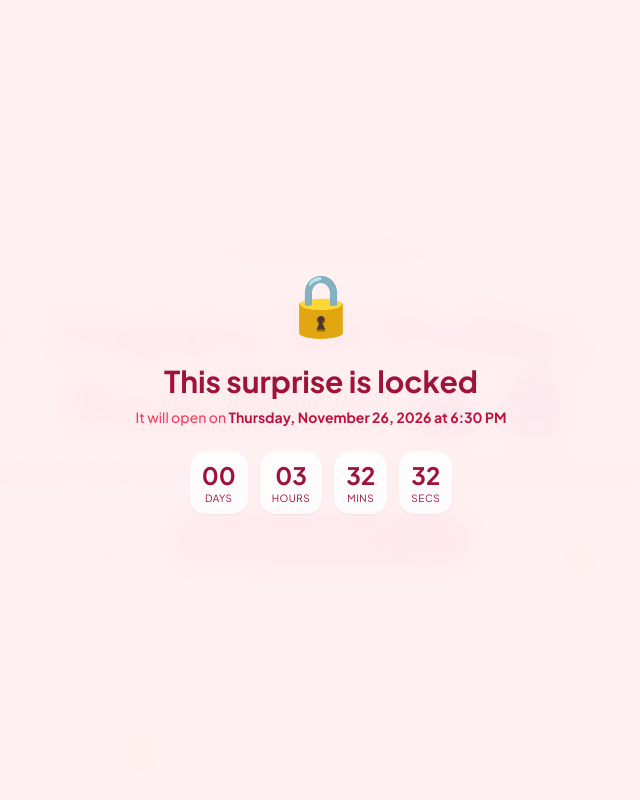
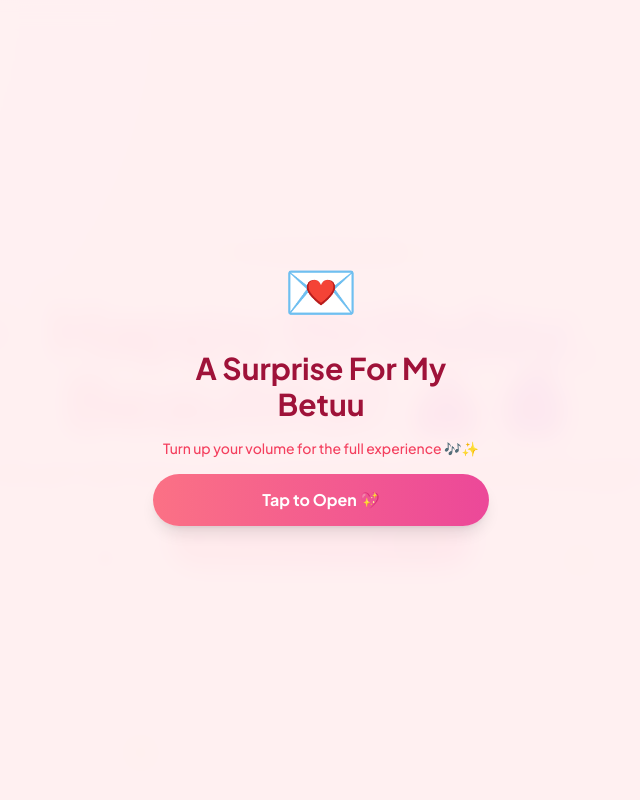
Before and after one commit to Patel-Vansh02/for-her, a plain HTML site: page index.html in a window 1280 px wide. Shown: the top 800 px of the page, without its empty margins (319-959 px from the left). Drawn offline with nearby package versions, Linux system fonts and the light colour scheme; no server answers.

Commit message:
Update index.html

```diff
--- a/index.html
+++ b/index.html
@@ -1,14 +1,15 @@
-<!This should work>
+
 <!DOCTYPE html>
 <html lang="en">
 <head>
   <meta charset="UTF-8">
   <meta name="viewport" content="width=device-width, initial-scale=1.0, viewport-fit=cover">
-  <title>Happy Birthday My Betuu! 💖✨
+
+  <title>Happy Birthday My Betuu! 💖✨</title>
+
   <meta property="og:title" content="A Surprise For You 🤍">
   <meta property="og:description" content="Tap to open your special link.">
   <meta property="og:image" content="">
-</title>
 
   <script src="https://cdn.tailwindcss.com"></script>
 
@@ -43,12 +44,8 @@
         transform: translateY(110vh) scale(0.6) rotate(0deg);
         opacity: 0;
       }
-      20% {
-        opacity: 0.7;
-      }
-      80% {
-        opacity: 0.7;
-      }
+      20% { opacity: 0.7; }
+      80% { opacity: 0.7; }
       100% {
         transform: translateY(-10vh) scale(1.1) rotate(360deg);
         opacity: 0;
@@ -66,8 +63,14 @@
     }
 
     @keyframes pulseGlow {
-      0%, 100% { transform: scale(1); filter: drop-shadow(0 0 12px rgba(244, 114, 182, 0.4)); }
-      50% { transform: scale(1.05); filter: drop-shadow(0 0 22px rgba(244, 114, 182, 0.7)); }
+      0%, 100% {
+        transform: scale(1);
+        filter: drop-shadow(0 0 12px rgba(244, 114, 182, 0.4));
+      }
+      50% {
+        transform: scale(1.05);
+        filter: drop-shadow(0 0 22px rgba(244, 114, 182, 0.7));
+      }
     }
 
     .pulse-glow {
@@ -84,36 +87,6 @@
 
 <body class="text-rose-950 relative selection:bg-rose-200 pt-[env(safe-area-inset-top)] pb-[env(safe-area-inset-bottom)] px-3 sm:px-0">
 
-  <div id="lockOverlay" class="fixed inset-0 z-[60] flex items-center justify-center bg-rose-50/95 backdrop-blur-md">
-    <div class="text-center px-6 max-w-md">
-      <div class="text-6xl animate-bounce">🔒</div>
-      <h2 class="mt-4 text-3xl font-extrabold text-rose-800">This surprise is locked</h2>
-      <p class="mt-2 text-rose-500 font-medium text-sm">
-        It will open on
-        <span id="unlockDateText" class="font-bold text-rose-700"></span>
-      </p>
-
-      <div id="countdown" class="mt-6 flex justify-center gap-3 text-center text-rose-800">
-        <div class="bg-white/80 rounded-2xl px-3 py-2 shadow-sm">
-          <div id="days" class="text-2xl font-bold">0</div>
-          <div class="text-[10px] uppercase tracking-wider">Days</div>
-        </div>
-        <div class="bg-white/80 rounded-2xl px-3 py-2 shadow-sm">
-          <div id="hours" class="text-2xl font-bold">0</div>
-          <div class="text-[10px] uppercase tracking-wider">Hours</div>
-        </div>
-        <div class="bg-white/80 rounded-2xl px-3 py-2 shadow-sm">
-          <div id="minutes" class="text-2xl font-bold">0</div>
-          <div class="text-[10px] uppercase tracking-wider">Mins</div>
-        </div>
-        <div class="bg-white/80 rounded-2xl px-3 py-2 shadow-sm">
-          <div id="seconds" class="text-2xl font-bold">0</div>
-          <div class="text-[10px] uppercase tracking-wider">Secs</div>
-        </div>
-      </div>
-    </div>
-  </div>
-
   <audio id="audio-photos" preload="metadata" loop>
     <source src="Dhun Laagi AETrim1792581107931.mp3" type="audio/mpeg">
   </audio>
@@ -122,7 +95,7 @@
     <source src="Jigardan_Gadhavi_Kavya_Limaye_-_RAMO_RE_-_Navratri_2025_(mp3.pm) AETrim1792581502781.mp3" type="audio/mpeg">
   </audio>
 
-  <div id="entryOverlay" class="fixed inset-0 z-50 flex flex-col items-center justify-center bg-rose-50/95 backdrop-blur-md transition-opacity duration-700 hidden">
+  <div id="entryOverlay" class="fixed inset-0 z-50 flex flex-col items-center justify-center bg-rose-50/95 backdrop-blur-md transition-opacity duration-700">
     <div class="text-center space-y-4 px-6 max-w-sm">
       <div class="text-6xl animate-bounce">💌</div>
       <h2 class="text-3xl font-extrabold text-rose-800">A Surprise For My Betuu</h2>
@@ -136,7 +109,9 @@
   <div id="heart-container" class="fixed inset-0 pointer-events-none overflow-hidden z-0"></div>
 
   <main class="relative z-10 max-w-4xl mx-auto px-4 py-8 sm:py-16 flex flex-col gap-16">
+
     <section id="sec-intro" class="text-center space-y-4 min-h-[85vh] flex flex-col justify-center items-center">
+
       <div class="inline-flex items-center gap-2 bg-rose-100/80 border border-rose-200/60 px-4 py-1.5 rounded-full text-rose-600 text-sm font-semibold tracking-wide shadow-sm animate-bounce">
         <span>✨ IT'S YOUR SPECIAL DAY! ✨</span>
       </div>
@@ -158,12 +133,14 @@
     </section>
 
     <section id="sec-photos" class="space-y-6 pt-10">
+
       <div class="text-center">
         <span class="text-rose-400 font-bold uppercase tracking-wider text-xs">Our Little Moments</span>
         <h2 class="text-2xl sm:text-3xl font-bold text-rose-900">Captured in My Heart 📸🧸</h2>
       </div>
 
       <div class="grid grid-cols-1 sm:grid-cols-2 md:grid-cols-3 gap-8 pt-4">
+
         <div class="polaroid bg-white p-4 rounded-2xl relative rotate-0 sm:rotate-[-2deg]">
           <div class="tape w-24 h-6 absolute -top-3 left-1/2 -translate-x-1/2 rotate-1"></div>
           <div class="aspect-square w-full overflow-hidden rounded-xl bg-rose-50">
@@ -196,6 +173,7 @@
             <p class="text-xs text-rose-400 mt-0.5">Best adventures</p>
           </div>
         </div>
+
       </div>
     </section>
 
@@ -211,7 +189,9 @@
     </section>
 
     <section id="sec-letter" class="space-y-8 pt-10">
+
       <div class="bg-white/90 backdrop-blur-md rounded-3xl p-6 sm:p-10 shadow-xl border border-rose-100 space-y-6">
+
         <div class="flex items-center gap-3 border-b border-rose-100 pb-4">
           <div class="w-10 h-10 rounded-2xl bg-rose-100 flex items-center justify-center text-xl">💌</div>
           <div>
@@ -221,6 +201,7 @@
         </div>
 
         <div class="space-y-4 text-rose-800 leading-relaxed text-base sm:text-lg">
+
           <p>
             <span class="font-handwriting text-3xl text-rose-500 font-bold block mb-1">Dearest Hastii,</span>
             The first time I looked into your eyes after realizing I had a crush on you was pure nervousness, but also the sweetest, most wholesome moment. I felt like if I hugged you, I'd never want to let you go. I tried to talk to you in school so many times, but something always held me back from confessing. Even now that we're together, I still have that same crush on you, and I still fall for you all over again. 💕
@@ -229,6 +210,7 @@
           <p>
             I never imagined how far we would come in this relationship. We started as complete strangers, turned into best friends having random chats, and became everything to each other. I bet you didn't know that I used to note down every single detail you ever told me about yourself. I acted completely normal back then to hide my feelings, but that one confession changed my entire life. Thank you for choosing me, jaanu. 💞
           </p>
+
           <p>
             To the one who holds my entire heart, loving you is the easiest, sweetest thing I have ever known, and every single day feels like a quiet blessing simply because you exist in my world. You are my favorite thought when I wake up, my calmest peace at the end of a long day, and the reason my heart feels so full without even trying. Today, I just want you to feel how deeply, endlessly, and unconditionally you are adored—not just for the light you bring into my life, but for the rare, irreplaceable soul you are. May this new chapter wrap you in every ounce of warmth, tenderness, and magic your heart could ever wish for, and may I always be right beside you to hold your hand through all of it, jaanu. 💞
           </p>
@@ -249,6 +231,7 @@ To the one who holds my entire heart, loving you is the easiest, sweetest thing
           <p>
             My biggest dream is for us to keep growing like this and spend the rest of our lives together. I love you so much, more than words could ever describe. I hope this birthday is extra special and brings you endless happiness. HAPPY BIRTHDAY! 🫶🧿
           </p>
+
         </div>
 
         <div class="pt-4 flex justify-end">
@@ -257,10 +240,12 @@ To the one who holds my entire heart, loving you is the easiest, sweetest thing
             <p class="text-sm font-semibold text-rose-400 mt-1">Vanshuu❤️</p>
           </div>
         </div>
+
       </div>
 
       <div class="bg-white/80 backdrop-blur-sm p-6 sm:p-8 rounded-3xl border border-rose-100 shadow-md">
         <div class="flex flex-col sm:flex-row items-center gap-6">
+
           <div class="relative w-24 h-24 sm:w-28 sm:h-28 rounded-full bg-slate-900 border-4 border-rose-200 flex items-center justify-center shadow-lg group">
             <div class="w-10 h-10 rounded-full bg-pink-400 flex items-center justify-center text-white text-xs font-bold">
               ❤️
@@ -273,6 +258,7 @@ To the one who holds my entire heart, loving you is the easiest, sweetest thing
               <span class="px-2.5 py-0.5 rounded-full text-xs font-bold bg-pink-100 text-pink-600">Now Playing</span>
               <span class="text-xs text-rose-400">Track of our story</span>
             </div>
+
             <h3 class="text-lg font-bold text-rose-900">Ramo Re 🎶</h3>
 
             <p class="font-handwriting text-xl text-rose-600">
@@ -282,15 +268,18 @@ To the one who holds my entire heart, loving you is the easiest, sweetest thing
             <div class="w-full bg-rose-100 h-2 rounded-full overflow-hidden mt-3">
               <div class="bg-gradient-to-r from-rose-400 to-pink-500 h-full w-2/3 rounded-full"></div>
             </div>
+
             <div class="flex justify-between text-[11px] text-rose-400 pt-1 font-medium">
               <span>2:14</span>
               <span>Forever & Always ♾️</span>
             </div>
           </div>
+
         </div>
       </div>
 
       <div class="bg-gradient-to-br from-rose-50 to-pink-50 border border-rose-200 rounded-3xl p-6 sm:p-8 text-center space-y-6 shadow-sm">
+
         <div>
           <h3 class="text-2xl font-bold text-rose-900">A Surprise Birthday Wish 🎁</h3>
           <p class="text-sm text-rose-400 mt-1">Tap the present to open your surprise message!</p>
@@ -306,6 +295,7 @@ To the one who holds my entire heart, loving you is the easiest, sweetest thing
         <div id="surpriseCard" class="hidden bg-white p-6 rounded-2xl border border-pink-200 shadow-md max-w-lg mx-auto text-rose-800 space-y-4 transition-all duration-500">
           <div class="text-3xl">🎂🎈🥳</div>
           <h4 class="font-bold text-lg text-rose-900">A Message From My Heart 🎙️❤️</h4>
+
           <p class="text-sm leading-relaxed text-rose-700">
             May your year be filled with sweet adventures, cozy dates, endless laughter, and all your biggest dreams coming true! I promise to always be right by your side cheering for you. 💕✨
           </p>
@@ -319,6 +309,7 @@ To the one who holds my entire heart, loving you is the easiest, sweetest thing
             </audio>
           </div>
         </div>
+
       </div>
     </section>
 
@@ -330,64 +321,19 @@ To the one who holds my entire heart, loving you is the easiest, sweetest thing
         <span>💐</span>
         <span>🧸</span>
       </div>
+
       <p class="text-rose-500 font-semibold text-sm">
         Happy Birthday, Jaanuu! Love you to the moon and back 🌙✨
       </p>
+
       <p class="text-xs text-rose-300">
         Made with ❤️ specially for you
       </p>
     </footer>
+
   </main>
 
   <script>
-    const unlockAt = new Date("2026-11-27T00:00:00+05:30");
-
-    const lockOverlay = document.getElementById("lockOverlay");
-    const unlockDateText = document.getElementById("unlockDateText");
-    const daysEl = document.getElementById("days");
-    const hoursEl = document.getElementById("hours");
-    const minutesEl = document.getElementById("minutes");
-    const secondsEl = document.getElementById("seconds");
-
-    function setScrollLock(isLocked) {
-      document.body.style.overflow = isLocked ? "hidden" : "auto";
-      document.documentElement.style.overflow = isLocked ? "hidden" : "auto";
-    }
-
-    unlockDateText.textContent = unlockAt.toLocaleString([], {
-      dateStyle: "full",
-      timeStyle: "short"
-    });
-
-    function updateLockScreen() {
-      const now = new Date();
-      const diff = unlockAt.getTime() - now.getTime();
-
-      if (diff <= 0) {
-        lockOverlay.style.display = "none";
-        setScrollLock(false);
-        document.getElementById("entryOverlay").classList.remove("hidden");
-        return;
-      }
-
-      setScrollLock(true);
-
-      const totalSeconds = Math.floor(diff / 1000);
-      const days = Math.floor(totalSeconds / 86400);
-      const hours = Math.floor((totalSeconds % 86400) / 3600);
-      const minutes = Math.floor((totalSeconds % 3600) / 60);
-      const seconds = totalSeconds % 60;
-
-      daysEl.textContent = String(days).padStart(2, "0");
-      hoursEl.textContent = String(hours).padStart(2, "0");
-      minutesEl.textContent = String(minutes).padStart(2, "0");
-      secondsEl.textContent = String(seconds).padStart(2, "0");
-    }
-
-    setScrollLock(true);
-    updateLockScreen();
-    setInterval(updateLockScreen, 1000);
-
     function createFloatingHearts() {
       const container = document.getElementById('heart-container');
       const emojis = ['💖', '💕', '🌸', '✨', '🍓', '🎀', '😘', '🤍'];
@@ -422,6 +368,7 @@ To the one who holds my entire heart, loving you is the easiest, sweetest thing
             origin: { x: 0 },
             colors: ['#fb7185', '#f472b6', '#a855f7']
           });
+
           confetti({
             particleCount: 50,
             angle: 120,
@@ -507,6 +454,7 @@ To the one who holds my entire heart, loving you is the easiest, sweetest thing
         .then(response => {
           if (!response.ok) {
             voiceNote.setAttribute('hidden', 'hidden');
+
             if (voiceNoteStatus) {
               voiceNoteStatus.textContent = 'Voice note is coming soon — a little surprise is on the way 💌';
               voiceNoteStatus.classList.remove('hidden');
@@ -515,6 +463,7 @@ To the one who holds my entire heart, loving you is the easiest, sweetest thing
         })
         .catch(() => {
           voiceNote.setAttribute('hidden', 'hidden');
+
           if (voiceNoteStatus) {
             voiceNoteStatus.textContent = 'Voice note is coming soon — a little surprise is on the way 💌';
             voiceNoteStatus.classList.remove('hidden');
@@ -528,6 +477,7 @@ To the one who holds my entire heart, loving you is the easiest, sweetest thing
       triggerConfetti();
 
       overlay.classList.add('opacity-0', 'pointer-events-none');
+
       setTimeout(() => {
         overlay.style.display = 'none';
       }, 700);
@@ -559,11 +509,13 @@ To the one who holds my entire heart, loving you is the easiest, sweetest thing
     });
 
     const confettiBtn = document.getElementById('confettiBtn');
+
     confettiBtn.addEventListener('click', () => {
       triggerConfetti();
     });
 
     let isLetterRevealed = false;
+
     letterSurpriseBtn.addEventListener('click', () => {
       triggerEmojiConfetti();
 
@@ -577,6 +529,7 @@ To the one who holds my entire heart, loving you is the easiest, sweetest thing
 
     window.addEventListener('load', () => {
       createFloatingHearts();
+
       Object.keys(sectionAudioMap).forEach(secId => {
         const el = document.getElementById(secId);
         if (el) observer.observe(el);
@@ -585,5 +538,6 @@ To the one who holds my entire heart, loving you is the easiest, sweetest thing
       checkVoiceNoteAvailability();
     });
   </script>
+
 </body>
 </html>
```
Lines whose indentation alone changed are shown as unchanged.
